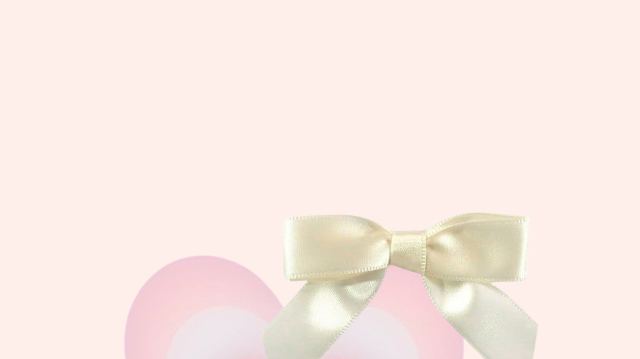
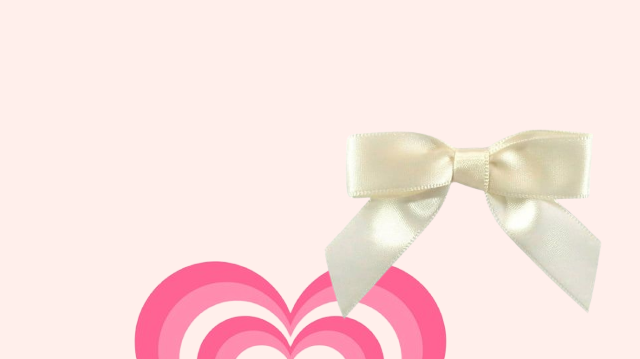
Before and after one commit to JannatulJami/valentinecard, a plain HTML site: page page2.html in a window 1280 px wide. Shown: the top 359 px of the page, without its empty margins (350-990 px from the left). Drawn offline with Linux system fonts and the light colour scheme.

Commit message:
Update page2.html

```diff
--- a/page2.html
+++ b/page2.html
@@ -10,7 +10,7 @@
       <div class = "container">
     <img src = "bow.png" class = "ribbon">
         <p class = "p">Be My Valentine</p>
-     <img src = "pink.png" class = "pink">
+     <img src = "pink2.png" class = "pink">
 
 
     </div>
```
